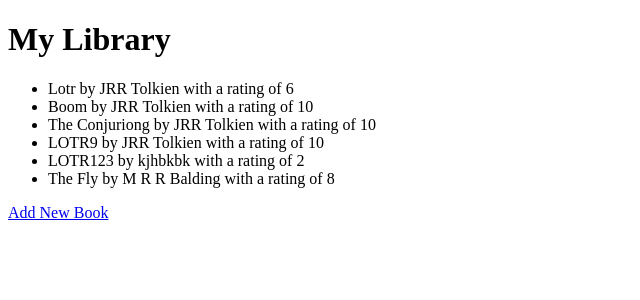
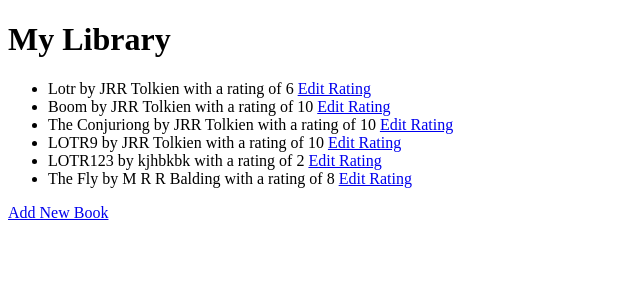
Before and after one commit to cptlazy1/book-library, a Flask app: page / in a window 1280 px wide. Shown: the top 300 px of the page, without its empty margins (0-640 px from the left). Run offline with Flask 3, Linux system fonts and the light colour scheme.

Commit message:
Add update rating page

```diff
--- a/main.py
+++ b/main.py
@@ -2,6 +2,7 @@ from flask import Flask, render_template, request, redirect, url_for
 from flask_sqlalchemy import SQLAlchemy
 from sqlalchemy.orm import DeclarativeBase, Mapped, mapped_column
 from sqlalchemy import Integer, String
+from werkzeug.exceptions import NotFound, abort
 
 app = Flask(__name__)
 app.config['SQLALCHEMY_DATABASE_URI'] = 'sqlite:///books-collection.db'
@@ -25,6 +26,7 @@ class Book(db.Model):
 with app.app_context():
     db.create_all()
 
+
 @app.route('/')
 def home():
     all_books = Book.query.all()
@@ -37,7 +39,7 @@ def add():
         new_book = Book(
             book_name=request.form["book_name"],
             book_author=request.form["book_author"],
-            book_rating=request.form["book_rating"]
+            book_rating=int(request.form["book_rating"])  # ensure integer
         )
         db.session.add(new_book)
         db.session.commit()
@@ -47,5 +49,34 @@ def add():
     return render_template("add.html")
 
 
+@app.route("/edit-rating", methods=["GET"])
+def edit_redirect():
+    # Support legacy query-string links: /edit-rating?book_id=1
+    book_id = request.args.get("book_id", type=int)
+    if not book_id:
+        raise NotFound()
+    return redirect(url_for('edit', book_id=book_id))
+
+
+@app.route("/edit-rating/<int:book_id>", methods=["GET", "POST"])
+def edit(book_id):
+    if request.method == "POST":
+        book_to_update = Book.query.get(book_id)
+        if not book_to_update:
+            abort(404)
+        # ensure integer input; simple guard
+        try:
+            book_to_update.book_rating = int(request.form["book_rating"])
+        except (KeyError, ValueError, TypeError):
+            abort(400)
+        db.session.commit()
+        return redirect(url_for('home'))
+    else:
+        book = Book.query.get(book_id)
+        if not book:
+            return render_template("edit_rating.html", book=book)
+        return render_template("edit_rating.html", book=book)
+
+
 if __name__ == "__main__":
     app.run(debug=True)
--- a/requirements.txt
+++ b/requirements.txt
@@ -1,3 +1,4 @@
+werkzeug
 Flask==3.1.2
 flask_sqlalchemy==3.1.1
 SQLAlchemy==2.0.43
--- a/templates/add.html
+++ b/templates/add.html
@@ -18,7 +18,7 @@
         </label>
         <label>Rating</label>
         <label>
-            <input name="book_rating" type="text" />
+            <input name="book_rating" type="number" />
         </label>
         <button type="submit">Add Book</button>
     </form>
--- a/templates/index.html
+++ b/templates/index.html
@@ -13,7 +13,9 @@
     {% endif %}
 
     {% for book in all_books %}
-    <li>{{ book.book_name }} by {{ book.book_author }} with a rating of {{ book.book_rating }}</li>
+    <li>{{ book.book_name }} by {{ book.book_author }} with a rating of {{ book.book_rating }}
+    <a href="{{ url_for('edit', book_id=book.id) }}">Edit Rating</a>
+    </li>
     {% endfor %}
 </ul>
 
```
Also changed, not shown: templates/edit_rating.html (added, +22 -0 lines), instance/books-collection.db.
